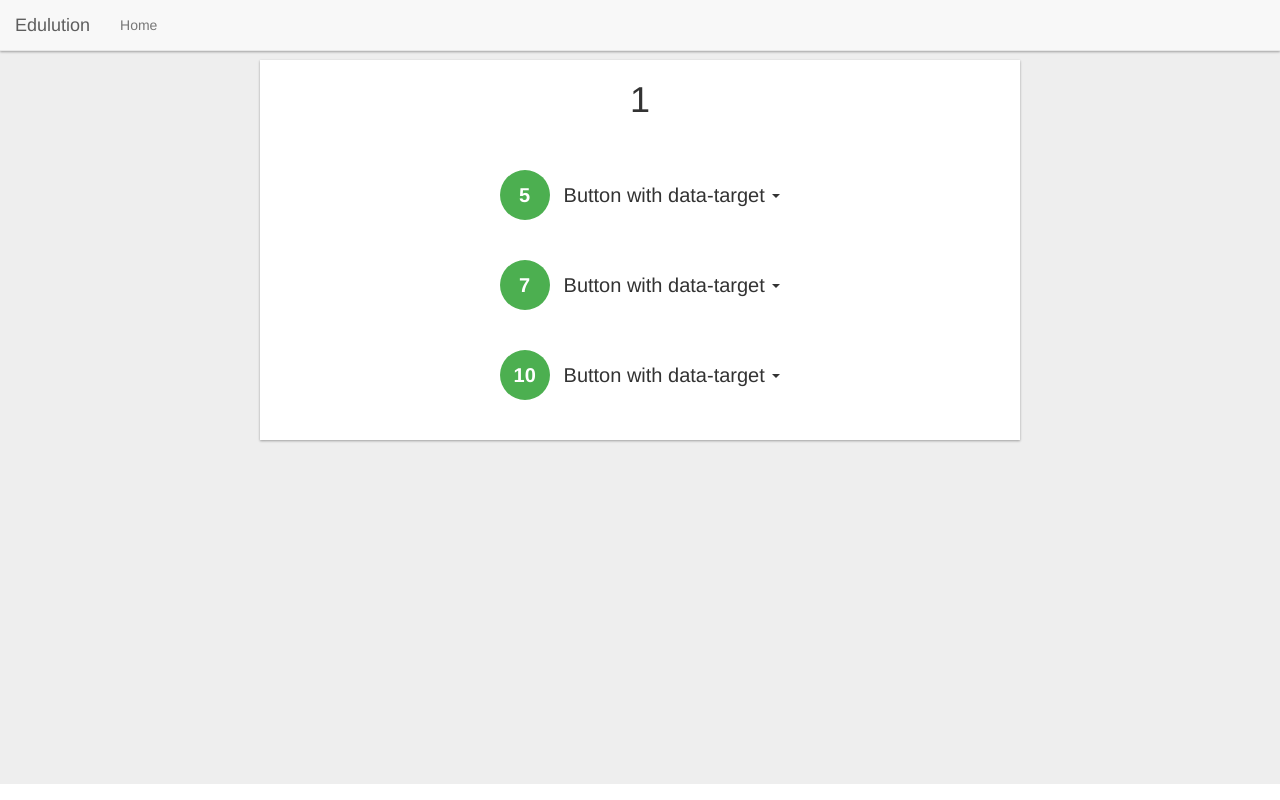
After one commit to Ldn2016/team-7, a Django app: page /sub_course/1/ in a window 1280 px wide. The commit adds this page. Run offline with Django 3.2, Linux system fonts and the light colour scheme; some libraries are stand-ins or nearby versions.

Commit message:
created page for section of course (sub-course) just don't click the first ones #FantasticBugsAndWhereToFindThem

```diff
--- a/Project/Edulution/static/Edulution/css/style.css
+++ b/Project/Edulution/static/Edulution/css/style.css
@@ -60,6 +60,9 @@ body {
 .parts > ul {
     padding: 0;
     list-style: none;
+    float: left;
+    display: block;
+    position: relative;
 
 }
 
@@ -75,3 +78,65 @@ body {
 .part-completed > span {
     color: #4caf50 !important;
 }
+
+.sub_course-content {
+    background-color: #fff;
+}
+
+.sub_course-name {
+    text-align: center;
+    margin-bottom: 50px;
+}
+
+.sub_course-parts {
+    text-align: center;
+}
+
+.sub_course-parts > ul {
+    list-style: none;
+    padding: 0;
+}
+
+.sub_course-parts > ul >li {
+    text-align: center;
+    width: 100%;
+    margin-bottom: 40px;
+}
+
+.sub_course-parts > ul > li > a {
+    font-size: 20px;
+    color: #333;
+    text-align: center;
+    line-height: 32px;
+}
+
+.points-circle {
+  width: 50px;
+  height: 50px;
+  border-radius: 50%;
+  font-size: 20px;
+  color: #fff;
+  line-height: 50px;
+  text-align: center;
+  background-color: #4caf50;
+  display: inline-block;
+  position: relative;
+  font-weight: 600;
+}
+
+.sub_course-collapse {
+    padding-left: 10px;
+    position: relative;
+}
+
+##collapseExample3,
+#collapseExample2,
+#collapseExample {
+    width: 54%;
+    margin: 10px 23%;
+}
+
+.sc-parts {
+    margin-top: 20px;
+    padding-left: 260px;
+}
--- /dev/null
+++ b/Project/Edulution/templates/Edulution/sub_course.html
@@ -0,0 +1,78 @@
+{% extends 'Edulution/base.html' %}
+
+{% load static %}
+
+{% block content %}
+
+<div class="row">
+    <div class="container">
+        <div class="sub_course-content col-xs-offset-2 col-xs-8 material-shadow-menu">
+            <h1 class="sub_course-name">{{ sub_course_name }}</h1>
+            <div class="sub_course-parts">
+                <ul>
+                    <li>
+                        <div class="points-circle">5</div>
+                        <a class="sub_course-collapse" role="button" data-toggle="collapse" data-target="#collapseExample" aria-expanded="false" aria-controls="collapseExample">
+                          Button with data-target <span class="caret"></span>
+                        </a>
+                        <div class="collapse" id="collapseExample">
+
+                            <div class="parts sc-parts">
+                                <ul>
+                                    <li class="part-completed"><a href="#">Lorem ipsum dolor sit amet</a> <span class="glyphicon glyphicon-ok"></span></li>
+                                    <li class="part-completed"><a href="#">Consectetur adipiscing elit</a> <span class="glyphicon glyphicon-ok"></span></li>
+                                    <li class="part-completed"><a href="#">Sed sed auctor neque</a> <span class="glyphicon glyphicon-ok"></li>
+                                    <li><a href="#">Nullam gravida nunc</a></li>
+                                    <li><a href="#">Nullam gravida nunc 2</a></li>
+                                </ul>
+
+                          </div>
+                        </div>
+                    </li>
+
+                    <li>
+                        <div class="points-circle">7</div>
+                        <a class="sub_course-collapse" role="button" data-toggle="collapse" data-target="#collapseExample2" aria-expanded="false" aria-controls="collapseExample2">
+                          Button with data-target <span class="caret"></span>
+                        </a>
+                        <div class="collapse" id="collapseExample2">
+
+                            <div class="parts sc-parts">
+                                <ul>
+                                    <li class="part-completed"><a href="#">Lorem ipsum dolor sit amet</a> <span class="glyphicon glyphicon-ok"></span></li>
+                                    <li class="part-completed"><a href="#">Consectetur adipiscing elit</a> <span class="glyphicon glyphicon-ok"></span></li>
+                                    <li class="part-completed"><a href="#">Sed sed auctor neque</a> <span class="glyphicon glyphicon-ok"></li>
+                                    <li><a href="#">Nullam gravida nunc</a></li>
+                                    <li><a href="#">Nullam gravida nunc 2</a></li>
+                                </ul>
+
+                          </div>
+                        </div>
+                    </li>
+
+                    <li>
+                        <div class="points-circle">10</div>
+                        <a class="sub_course-collapse" role="button" data-toggle="collapse" data-target="#collapseExample3" aria-expanded="false" aria-controls="collapseExample3">
+                          Button with data-target <span class="caret"></span>
+                        </a>
+                        <div class="collapse" id="collapseExample3">
+
+                            <div class="parts sc-parts">
+                                <ul>
+                                    <li class="part-completed"><a href="#">Lorem ipsum dolor sit amet</a> <span class="glyphicon glyphicon-ok"></span></li>
+                                    <li class="part-completed"><a href="#">Consectetur adipiscing elit</a> <span class="glyphicon glyphicon-ok"></span></li>
+                                    <li class="part-completed"><a href="#">Sed sed auctor neque</a> <span class="glyphicon glyphicon-ok"></li>
+                                    <li><a href="#">Nullam gravida nunc</a></li>
+                                    <li><a href="#">Nullam gravida nunc 2</a></li>
+                                </ul>
+
+                          </div>
+                        </div>
+                    </li>
+                </ul>
+            </div>
+        </div>
+    </div>
+</div>
+
+{% endblock %}
--- a/Project/Edulution/urls.py
+++ b/Project/Edulution/urls.py
@@ -5,4 +5,5 @@ urlpatterns = [
     # index
     url(r'^$', views.index, name='index'),
     url('^courses/$', views.courses, name='courses'),
+    url('^sub_course/(?P<sub_course_name>[\w\-]+)/$', views.course, name='course'),
 ]
--- a/Project/Edulution/views.py
+++ b/Project/Edulution/views.py
@@ -16,3 +16,7 @@ def index(request):
 def courses(request):
 
     return render(request, "Edulution/courses.html")
+
+def course(request, sub_course_name):
+
+    return render(request, "Edulution/sub_course.html", {'sub_course_name': sub_course_name})
```
